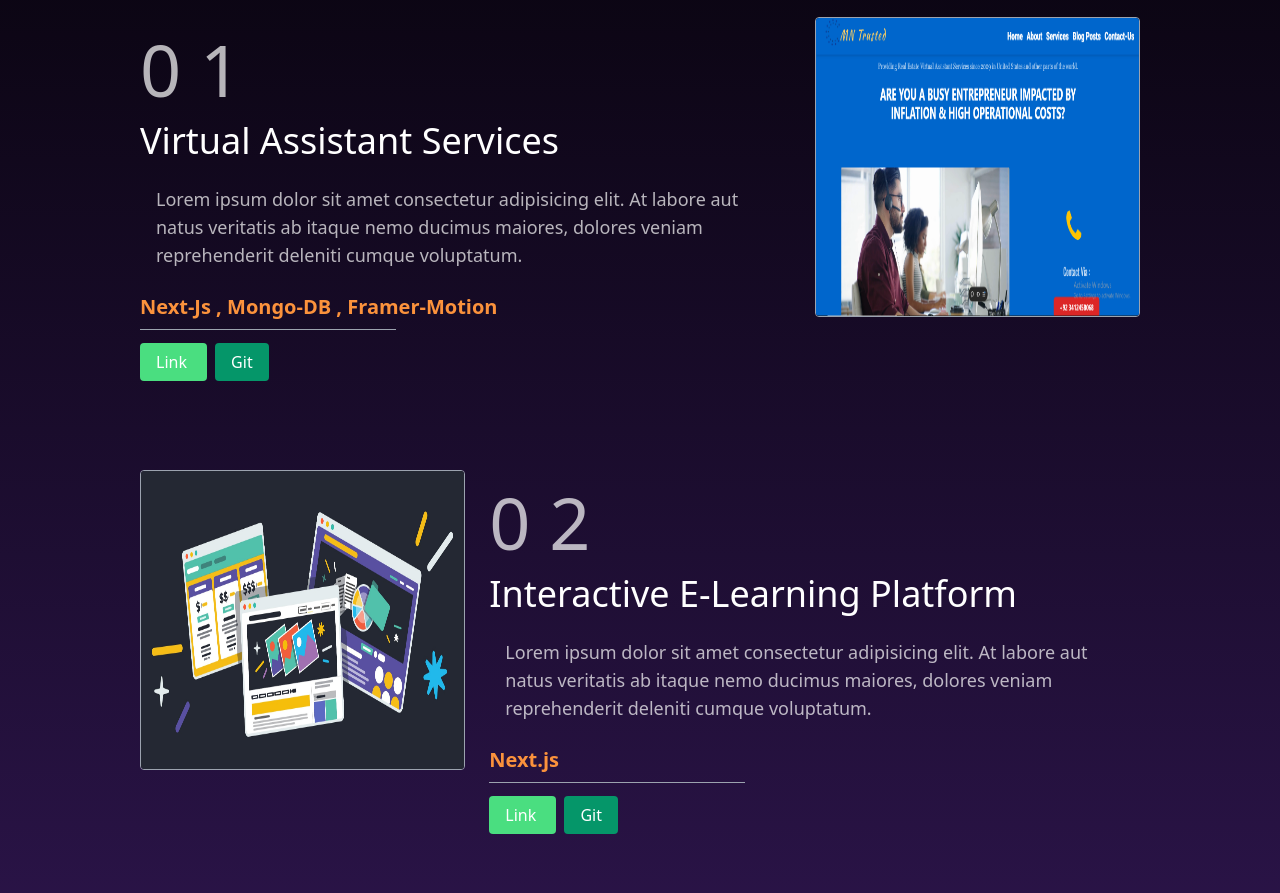
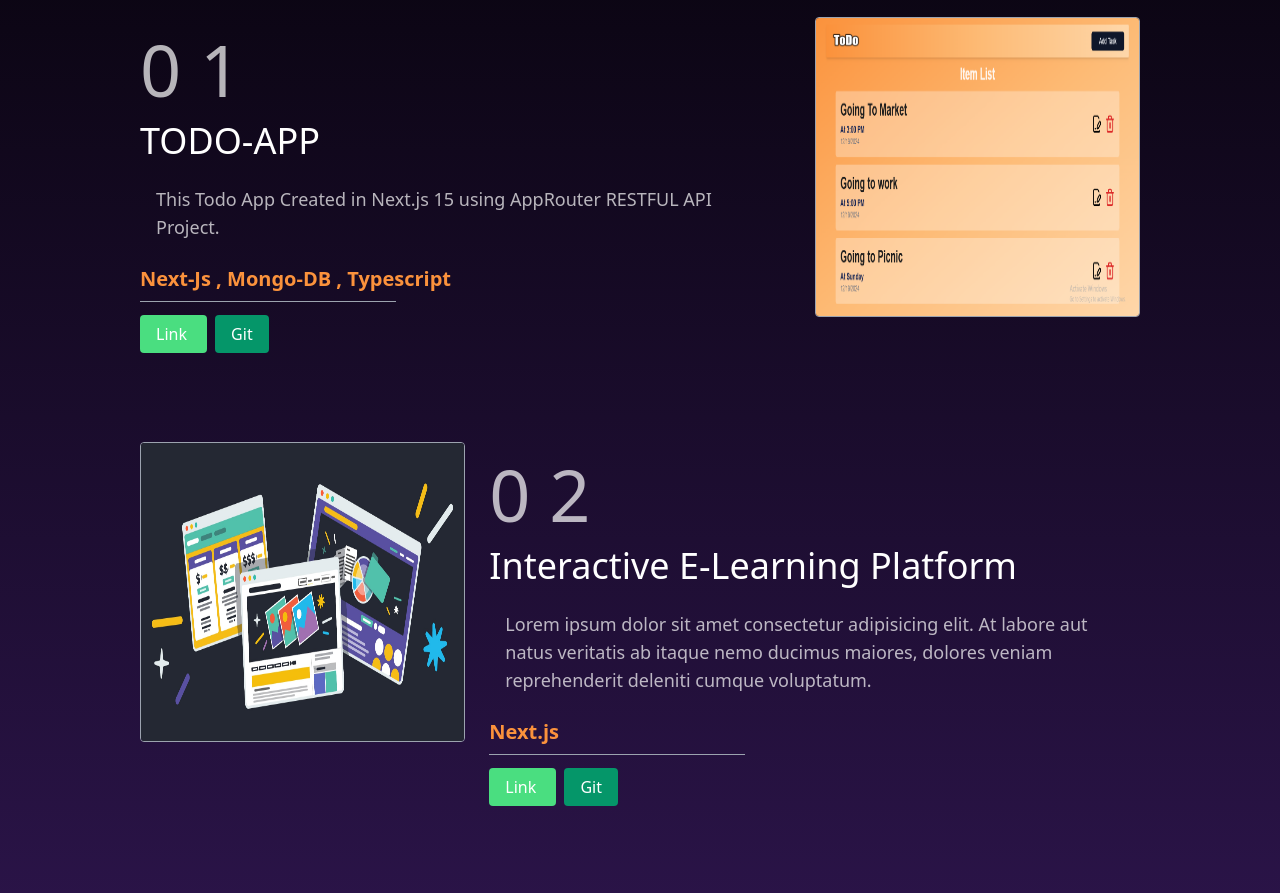
Before and after one commit to Adnankhan10s/Resume, a Next.js app: page / in a window 1280 px wide. Shown: the part 2060-2953 px from the top of the page. Built offline with nearby package versions, Linux system fonts and the light colour scheme.

Commit message:
add projects

```diff
--- a/src/components/Portfolio.tsx
+++ b/src/components/Portfolio.tsx
@@ -3,15 +3,15 @@ import React from 'react';
 import Image from 'next/image';
 import { motion } from 'framer-motion';
 import project from '../assets/project.jpg';
-import project1 from '../assets/proj1.png';
+import project1 from '../assets/Proj1.png';
 
 const projects= [
     {
-        title: "Virtual Assistant Services",
-        desc : "Lorem ipsum dolor sit amet consectetur adipisicing elit. At labore aut natus veritatis ab itaque nemo ducimus maiores, dolores veniam reprehenderit deleniti cumque voluptatum.",
-        devstack : "Next-Js , Mongo-DB , Framer-Motion ",
-        link : "https://mn-trusted.vercel.app/",
-        git : "https://github.com/Adnankhan10s/MN-trusted",
+        title: "TODO-APP",
+        desc : "This Todo App Created in Next.js 15 using AppRouter RESTFUL API Project.",
+        devstack : "Next-Js , Mongo-DB , Typescript ",
+        link : "https://todo-app-4gu3.vercel.app/",
+        git : "https://github.com/Adnankhan10s/Todo-app",
         src: project1
     },
     {
```
Also changed, not shown: src/assets/proj1.png.
